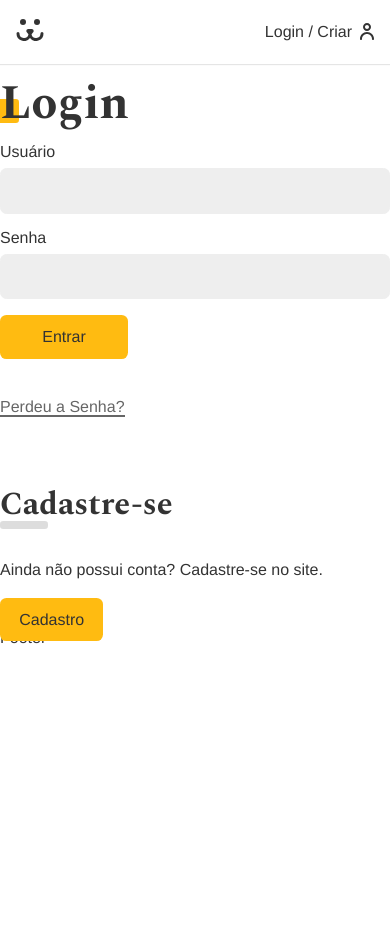
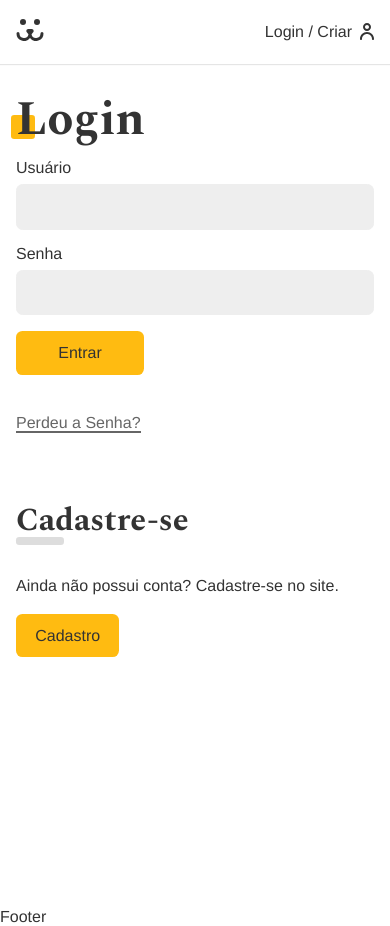
Before and after one commit to Barata-Ribeiro/Dogs, a React (Vite) app: page /login in a window 390 px wide. Before the commit the page ends 844 px from the top, so only its background shows below. Built offline with nearby package versions, Linux system fonts and the light colour scheme.

Commit message:
add imagem e estilos gerais de login forms

```diff
--- a/src/Components/Login/Login.jsx
+++ b/src/Components/Login/Login.jsx
@@ -5,20 +5,23 @@ import LoginCreate from "./LoginCreate";
 import LoginLostPassword from "./LoginLostPassword";
 import LoginResetPassword from "./LoginResetPassword";
 import { UserContext } from "../../UserContext";
+import styles from "../styles/Login.module.css";
 
 const Login = () => {
   const { login } = React.useContext(UserContext);
 
   if (login === true) return <Navigate to="/conta" />;
   return (
-    <>
+    <section className={styles.login}>
+      <div className={styles.forms}>
         <Routes>
           <Route path="/" element={<LoginForm />} />
           <Route path="criar" element={<LoginCreate />} />
           <Route path="recuperar" element={<LoginLostPassword />} />
           <Route path="resetar" element={<LoginResetPassword />} />
         </Routes>
-    </>
+      </div>
+    </section>
   );
 };
 
--- /dev/null
+++ b/src/Components/styles/Login.module.css
@@ -0,0 +1,30 @@
+.login {
+  display: grid;
+  grid-template-columns: 1fr 1fr;
+  min-height: 100vh;
+  gap: 2rem;
+}
+
+.login::before {
+  display: block;
+  content: "";
+  background: url("../../assets/login.jpg") no-repeat center center;
+  background-size: cover;
+}
+
+.forms {
+  max-width: 30rem;
+  padding: 1rem;
+}
+
+@media (max-width: 40rem) {
+  .login {
+    grid-template-columns: 1fr;
+  }
+  .login::before {
+    display: none;
+  }
+  .forms {
+    max-width: 100%;
+  }
+}
```
Lines whose indentation alone changed are shown as unchanged.
